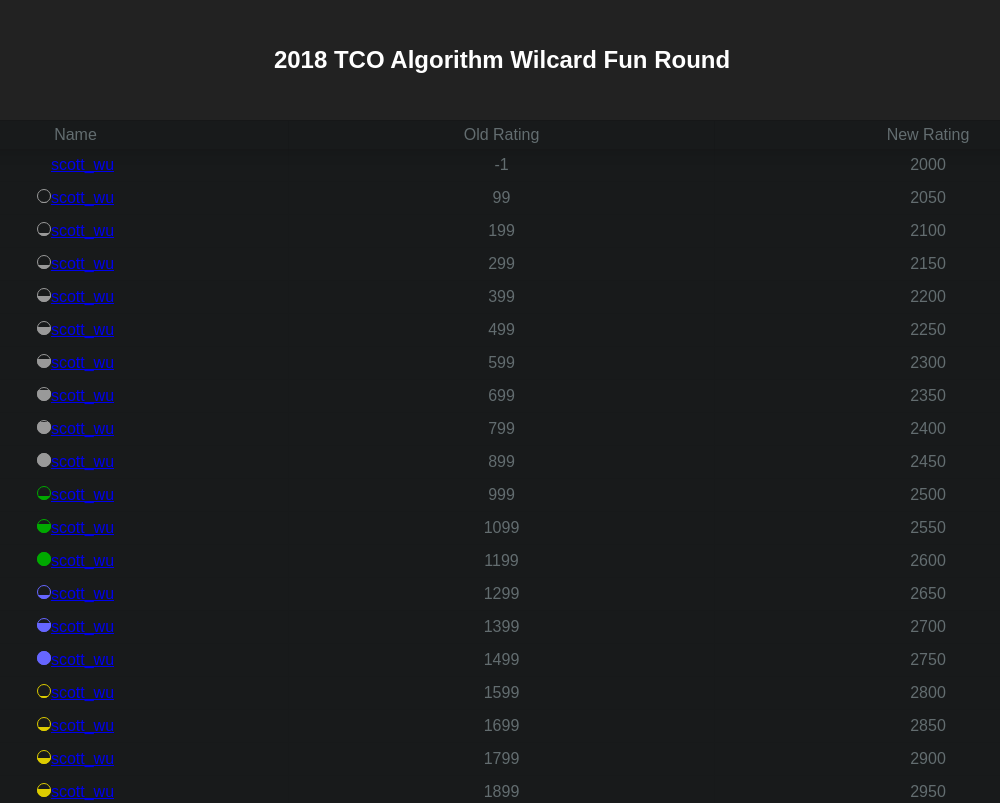
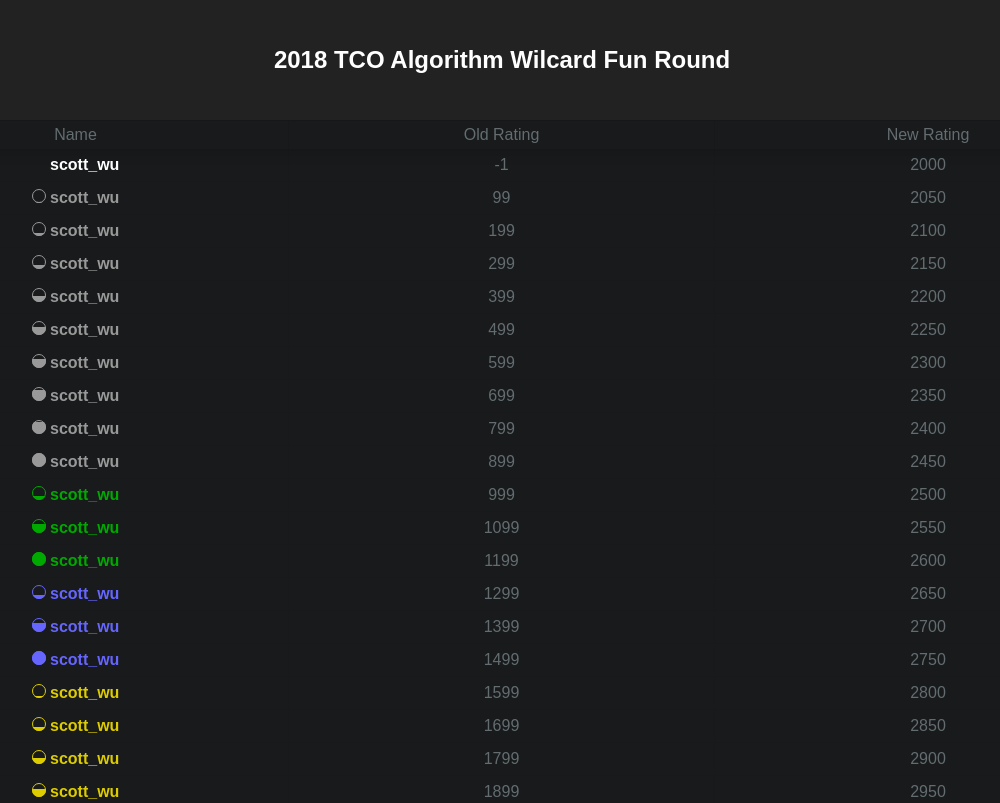
Before and after one commit to stevenhao/tc-predictor, a React (Create React App) app in the folder react-ui/: page / in a window 1280 px wide. Shown: the top 803 px of the page, without its empty margins (138-1138 px from the left). Built offline with nearby package versions, Linux system fonts and the light colour scheme; no server answers.

Commit message:
Add rating text styling

```diff
--- a/react-ui/src/App.css
+++ b/react-ui/src/App.css
@@ -1,3 +1,7 @@
+a {
+  text-decoration: none;
+}
+
 .App {
   text-align: center;
   background-color: #181a1b;
--- a/react-ui/src/RatingIcon.js
+++ b/react-ui/src/RatingIcon.js
@@ -61,3 +61,8 @@
     </div>
   )
 }
+
+export const RatingText = function(props) {
+  const {color} = getRatingColor(props.rating);
+  return <span style={{color: RATING_HEX_COLORS[color], fontWeight: "bold"}}> {props.value} </span>
+}
--- a/react-ui/src/RatingTable.js
+++ b/react-ui/src/RatingTable.js
@@ -1,6 +1,6 @@
 import React, { Component } from 'react';
 import ReactTable from 'react-table';
-import RatingIcon from './RatingIcon';
+import RatingIcon, { RatingText } from './RatingIcon';
 import 'react-table/react-table.css';
 import './RatingTable.css';
 
@@ -16,8 +16,10 @@
       accessor: d => d,
       Cell: props => (
         <span className="username">
-          <RatingIcon rating={props.value.oldRating} />
-          <a href={getProfileLink(props.value.name)}>{props.value.name}</a>
+          <a href={getProfileLink(props.value.name)}>
+            <RatingIcon rating={props.value.oldRating} />
+            <RatingText rating={props.value.oldRating} value={props.value.name} />
+          </a>
         </span>
       ),
     }, {
```
